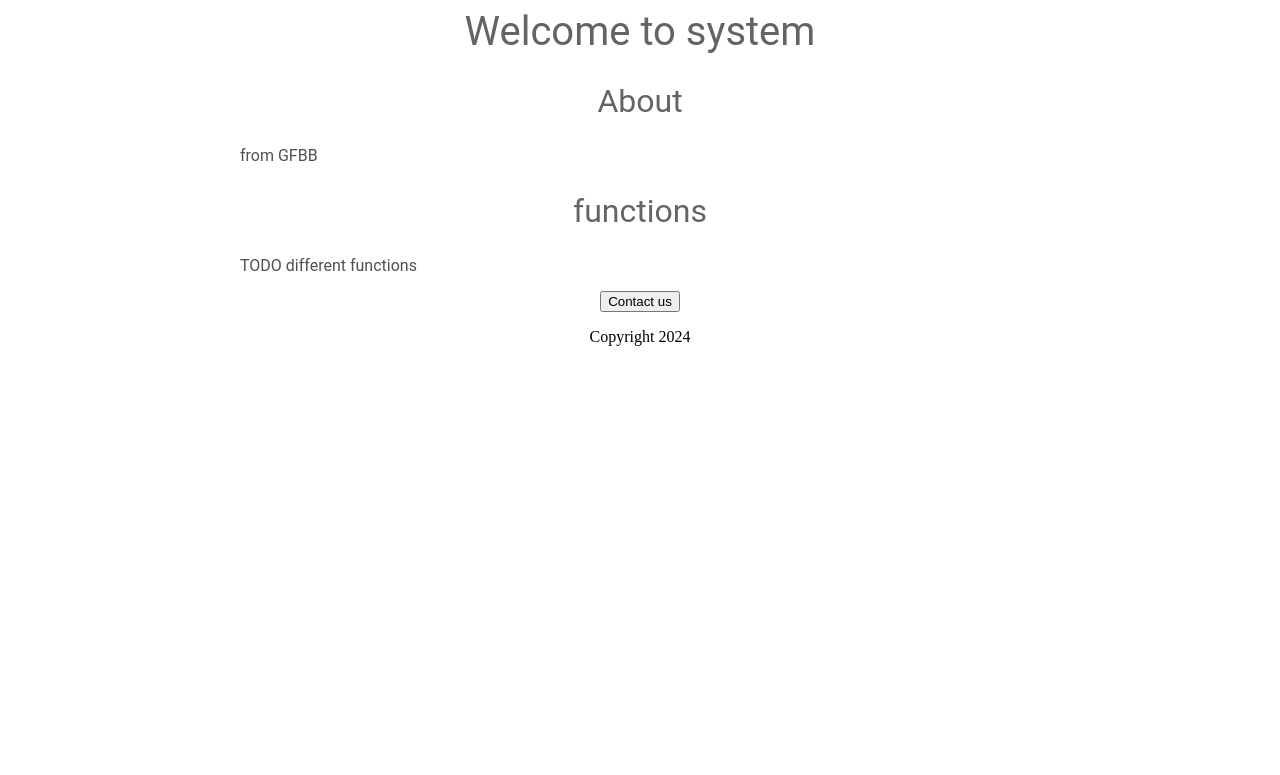
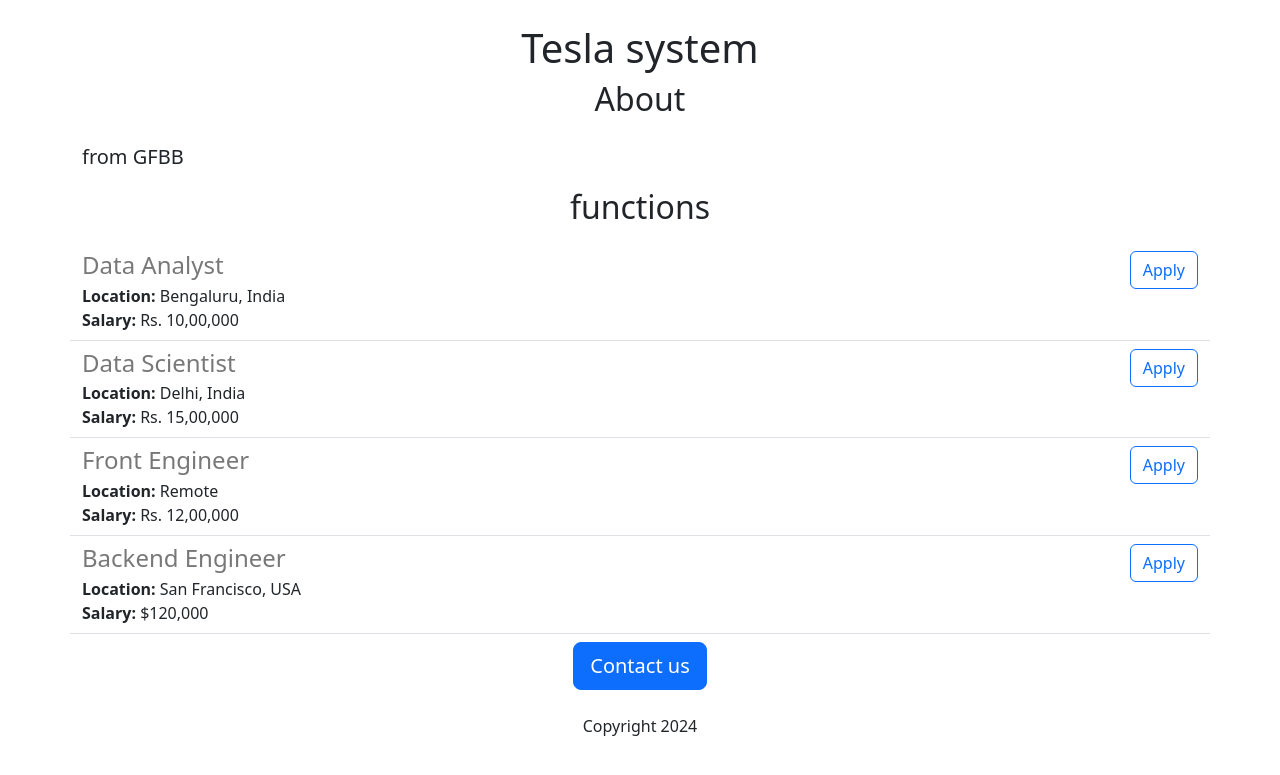
Before and after one commit to Gnohux/FreeCodeCamp_Flask, a Flask app: page / in a window 1280 px wide. Shown: the top 775 px of the page. Run offline with Flask 3, Linux system fonts and the light colour scheme.

Commit message:
added dynamic data and API route

```diff
--- a/app.py
+++ b/app.py
@@ -1,10 +1,34 @@
-from flask import Flask, render_template
+from flask import Flask, render_template, jsonify
 
 app = Flask(__name__)
 
+JOBS = [
+  {'id': 1,
+  'title': 'Data Analyst',
+  'location': 'Bengaluru, India',
+  'salary': 'Rs. 10,00,000'},
+  {'id': 2,
+  'title': 'Data Scientist',
+  'location': 'Delhi, India',
+  'salary': 'Rs. 15,00,000'},
+  {'id': 3,
+  'title': 'Front Engineer',
+  'location': 'Remote',
+  'salary': 'Rs. 12,00,000'},
+  {'id': 4,
+  'title': 'Backend Engineer',
+  'location': 'San Francisco, USA',
+  'salary': '$120,000'}
+]
 @app.route("/")
 def hello_world():
-  return render_template('home.html')
+  return render_template('home.html',
+                        jobs=JOBS,
+                        company_name='Tesla')
+
+@app.route("/api/jobs")
+def job_list():
+  return jsonify(JOBS)
 
 if __name__ == "__main__":
   app.run(host='0.0.0.0', debug=True)
--- a/templates/home.html
+++ b/templates/home.html
@@ -2,52 +2,27 @@
 <html>
   <head>
     <title>Digitalisation System</title>
-    <style>
-      h1 {
-        font-size: 40px;
-        font-family: Roboto;
-        font-weight: normal;
-        color: rgb(100, 100, 100);
-        text-align: center;
-      }
+    <meta charset="utf-8">
+    <meta name="viewport" content="width=device-width, initial-scale=1">
+    <link href="https://cdn.jsdelivr.net/npm/bootstrap@5.3.2/dist/css/bootstrap.min.css" rel="stylesheet" integrity="sha384-T3c6CoIi6uLrA9TneNEoa7RxnatzjcDSCmG1MXxSR1GAsXEV/Dwwykc2MPK8M2HN" crossorigin="anonymous">
 
-      #picture1 {
-        width: 100%;
-        height: 360px;
-        object-fit: cover;
-      }
-
-      h2 {
-        font-size: 32px;
-        font-family: Roboto;
-        font-weight: normal;
-        color: rgb(100, 100, 100);
-        text-align: center;
-      }
-
-      .bodytext {
-        font-family: Roboto;
-        color: rgb(80, 80, 80);
-      }
-
-      #container {
-        max-width: 800px;
-        margin: 0 auto 0 auto;
-      }
-    </style>
   </head>
   <body>
-    <div id='container'>
-      <h1>Welcome to system</h1>
-      <h2>About</h2>
-      <p class='bodytext'>
+    <div class='container'>
+      <h1 class='text-center mt-2 mt-4'>{{company_name}} system</h1>
+      <h2 class='text-center mt-2 mb-4'>About</h2>
+      <p class='lead'>
         from GFBB
       </p>
-      <h2>functions</h2>
-      <p class='bodytext'>TODO different functions</p>
-      <div style='text-align:center'>
-      <button>Contact us</button>
-      <p>Copyright 2024</p>
+      <h2 class='text-center mt-2 mb-4'>functions</h2>
+      <div>
+        {%for job in jobs %}
+          {% include 'jobitem.html' %}
+        {% endfor %}
+      </div>
+      <div class='text-center'>
+      <button class="btn btn-primary btn-lg"d>Contact us</button>
+      <p class='mt-4'>Copyright 2024</p>
       </div>
     </div>
   </body>
--- /dev/null
+++ b/templates/jobitem.html
@@ -0,0 +1,12 @@
+<div class='border-bottom mb-2 pb-2 row'>
+  <div class='col-9'>
+    <h4 style='color:rgb(120,120,120);margin-bottom:4px'>{{job['title']}}</h4>
+    <div><b>Location: </b>{{job['location']}}</div>
+    {% if 'salary' in job %}
+    <div><b>Salary: </b>{{job['salary']}}</div>
+    {% endif %}
+  </div>
+  <div class='col-3 text-end'>
+    <button type="button" class="btn btn-outline-primary">Apply</button>
+  </div>
+</div>
```
